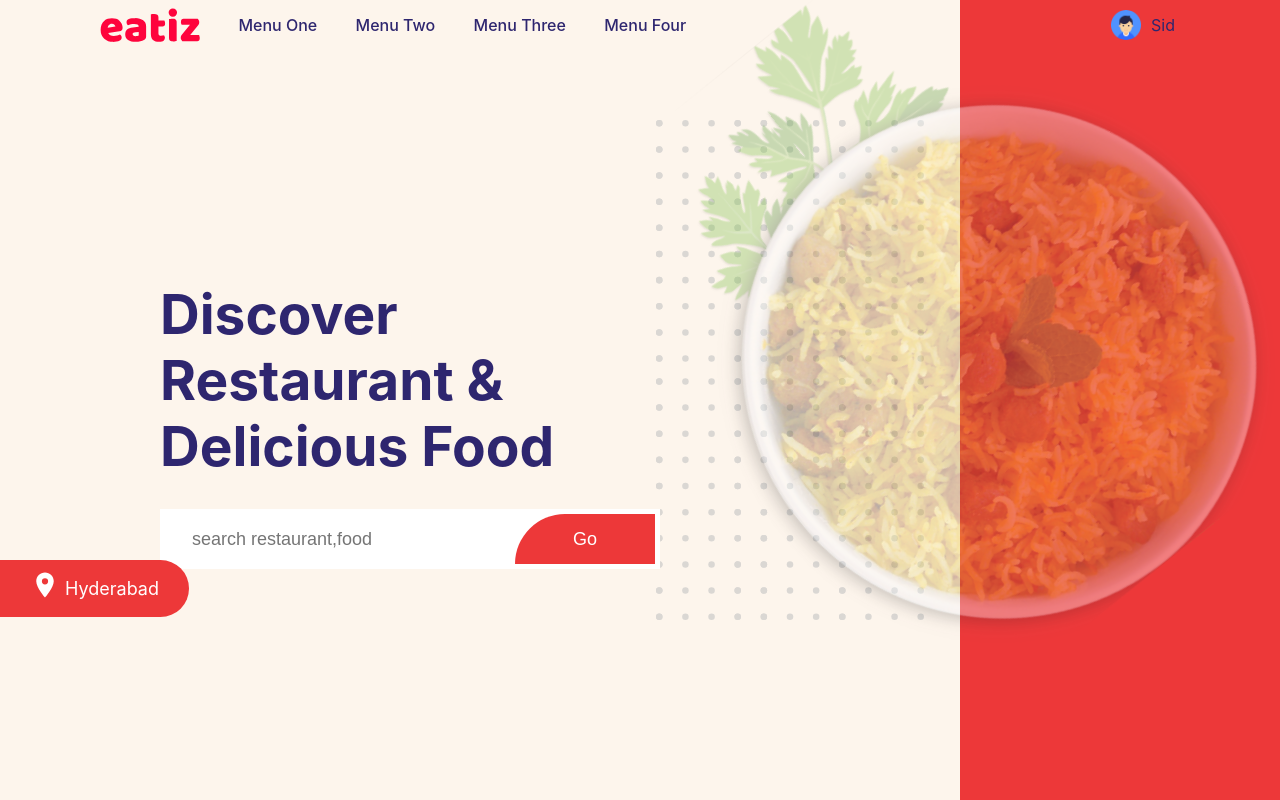
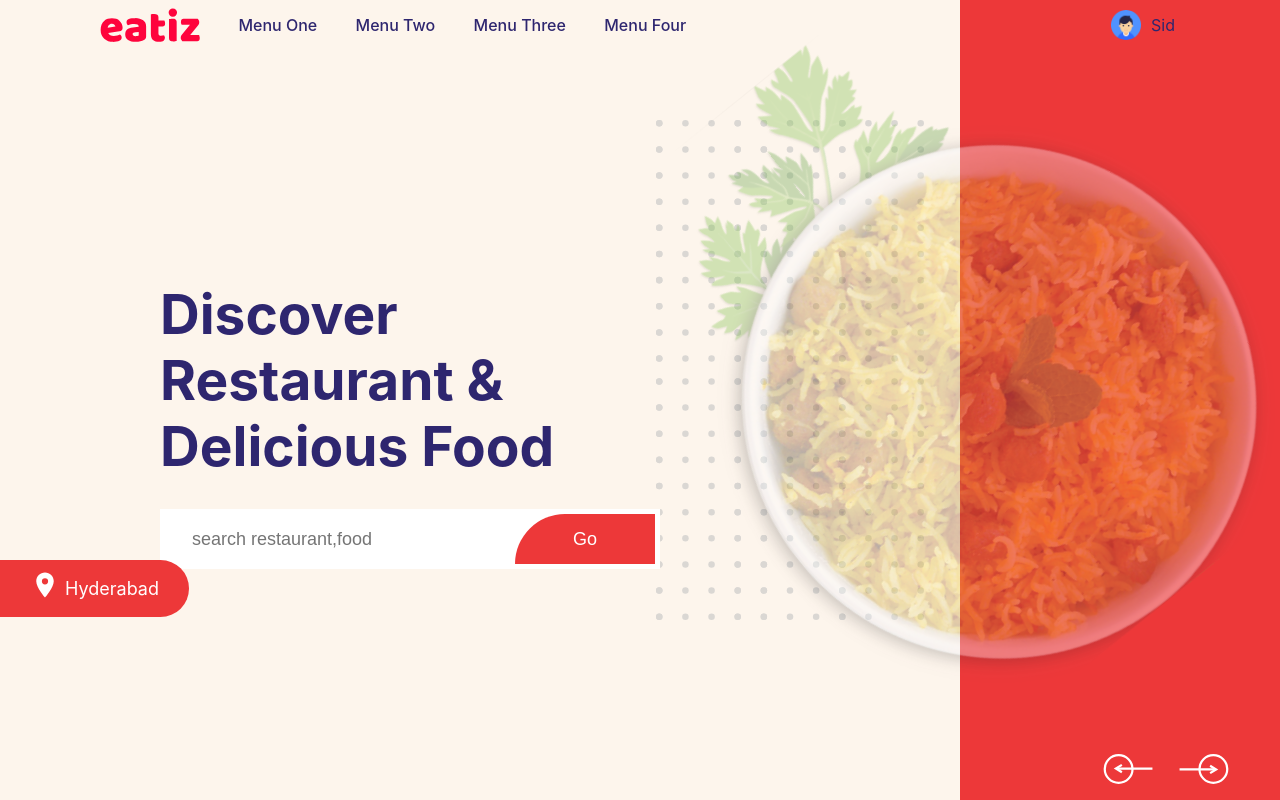
Before and after one commit to imsid007/schbangTest, a Next.js app: page / in a window 1280 px wide. Shown: the top 800 px of the page. Built offline with nearby package versions, Linux system fonts and the light colour scheme.

Commit message:
caorusel

```diff
--- /dev/null
+++ b/components/widgets/carousel/slide-3.js
@@ -0,0 +1,17 @@
+import React from "react";
+import styles from "../../../styles/modules/home.module.scss";
+import Image from "next/image";
+
+export default function Slide3() {
+	return (
+		<div className={styles.header_image_wrapper}>
+			<div className={styles.header_image_container}>
+				<Image
+					layout="fill"
+					alt="salad-plate"
+					src="/images/carousel/salad-2.svg"
+				/>
+			</div>
+		</div>
+	);
+}
--- a/pages/index.js
+++ b/pages/index.js
@@ -9,6 +9,7 @@ import PageHead from "../components/head";
 import LocationTag from "../components/location-tag";
 import Slide1 from "../components/widgets/carousel/slide-1";
 import Slide2 from "../components/widgets/carousel/slide-2";
+import Slide3 from "../components/widgets/carousel/slide-3";
 
 export default function Home() {
 	const [restoCount, setRestoCount] = useState(2);
@@ -22,19 +23,27 @@ export default function Home() {
 			case 1: {
 				return <Slide2 />;
 			}
+			case 2: {
+				return <Slide3 />;
+			}
 		}
 	};
 
+	const backSlide = () => {
+		if (carouselHandler == 0) setCarouselHandler(2);
+		else setCarouselHandler(carouselHandler - 1);
+	};
+
 	const carouselCounter = () => {
-		setTimeout(() => {
-			if (carouselHandler == 1) setCarouselHandler(0);
-			else setCarouselHandler(carouselHandler + 1);
-		}, 5000);
+		if (carouselHandler == 2) setCarouselHandler(0);
+		else setCarouselHandler(carouselHandler + 1);
 	};
 
 	useEffect(() => {
-		carouselCounter();
-	}, [carouselHandler]);
+		setTimeout(() => {
+			carouselCounter();
+		}, 5000);
+	});
 
 	return (
 		<MainLayout>
@@ -77,6 +86,24 @@ export default function Home() {
 					</div>
 
 					<div className={styles.red_column}></div>
+				</div>
+				<div onClick={backSlide} className={styles.left_arrow_wrapper}>
+					<div className={styles.left_arrow_container}>
+						<Image
+							layout="fill"
+							src="/images/icons/left-arrow.svg"
+							alt="left arrow"
+						/>
+					</div>
+				</div>
+				<div className={styles.right_arrow_wrapper} onClick={carouselCounter}>
+					<div className={styles.right_arrow_container}>
+						<Image
+							layout="fill"
+							src="/images/icons/left-arrow.svg"
+							alt="left arrow"
+						/>
+					</div>
 				</div>
 			</Row>
 			{/* Header section end  */}
--- a/styles/modules/home.module.scss
+++ b/styles/modules/home.module.scss
@@ -60,7 +60,7 @@
 
 .header_image_wrapper_slide_2 {
 	position: absolute;
-	top: -5%;
+	top: 0;
 	z-index: 5;
 	left: 6%;
 	animation-name: example;
@@ -328,6 +328,33 @@
 	width: 400px;
 }
 
+.left_arrow_wrapper {
+	position: absolute;
+	bottom: 2%;
+	right: 8%;
+	cursor: pointer;
+}
+
+.left_arrow_container {
+	position: relative;
+	width: 100px;
+	height: 30px;
+}
+
+.right_arrow_wrapper {
+	position: absolute;
+	bottom: 2%;
+	right: 2%;
+	cursor: pointer;
+	transform: rotate(180deg);
+}
+
+.right_arrow_container {
+	position: relative;
+	width: 100px;
+	height: 30px;
+}
+
 @media screen and (max-width: 600px) {
 	.header_right_column {
 		width: 100%;
@@ -355,6 +382,7 @@
 
 	.header_row {
 		height: auto;
+		overflow: hidden;
 	}
 
 	.header_background_wrapper {
@@ -467,4 +495,15 @@
 		height: 60vw;
 		width: 30vw;
 	}
+
+	.left_arrow_wrapper {
+		position: absolute;
+		bottom: -10%;
+		right: 20%;
+	}
+	.right_arrow_wrapper {
+		position: absolute;
+		bottom: -10%;
+		right: 2%;
+	}
 }
```
Also changed, not shown: public/images/carousel/salad-2.svg (added).
